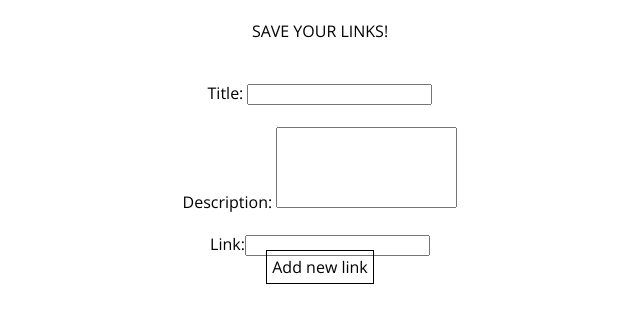
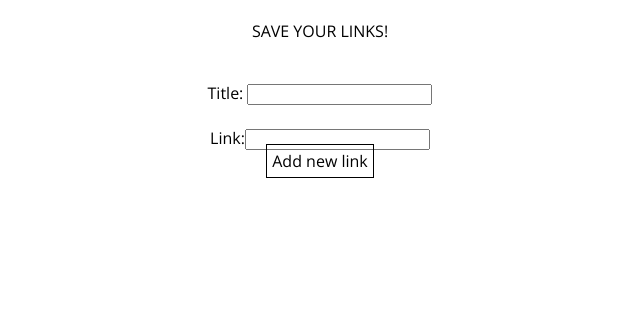
Before and after one commit to AdrianVillalbaSanchez/Algo-reactivo, a React (Create React App) app: page / in a window 1280 px wide. Shown: the top 322 px of the page, without its empty margins (320-960 px from the left). Built offline with nearby package versions, Linux system fonts and the light colour scheme.

Commit message:
textarea removed

```diff
--- a/src/App.js
+++ b/src/App.js
@@ -50,11 +50,8 @@ class App extends Component {
             value={this.state.linkTitle}
             onChange={linkTitle => this.updateLinkTitle(linkTitle)}
           /> </div>
+
           <br />
-
-          <div className="textAreaForm">
-            Description: <textarea className="textArea" name="message" rows="5" cols="20"></textarea>
-          </div>
 
           <div> Link:
                 <input type="text" className="linkInput" />
--- a/src/components/Link.js
+++ b/src/components/Link.js
@@ -9,9 +9,6 @@ class Link extends Component {
           <p> {this.props.title}</p>
         </div>
         <div className="removeBtn" onClick={this.props.deleteMethod}> × </div>
-        <div className="webDesc">
-          <p> Description asdfsadfsadfsadfsadf </p>
-        </div>
       </div>
 
     );
--- a/src/index.css
+++ b/src/index.css
@@ -21,9 +21,6 @@ body {
   font-weight: 700;
 }
 
-.webDesc{
-  font-size: 0.6em;
-}
 
 .webLink{
   font-size: 0.7em;
@@ -38,7 +35,7 @@ body {
   border: 1px solid black;
   display: inline;
   padding: 5px 5px;
-  margin-top: 10px;
+
 }
 
 .header{
```
